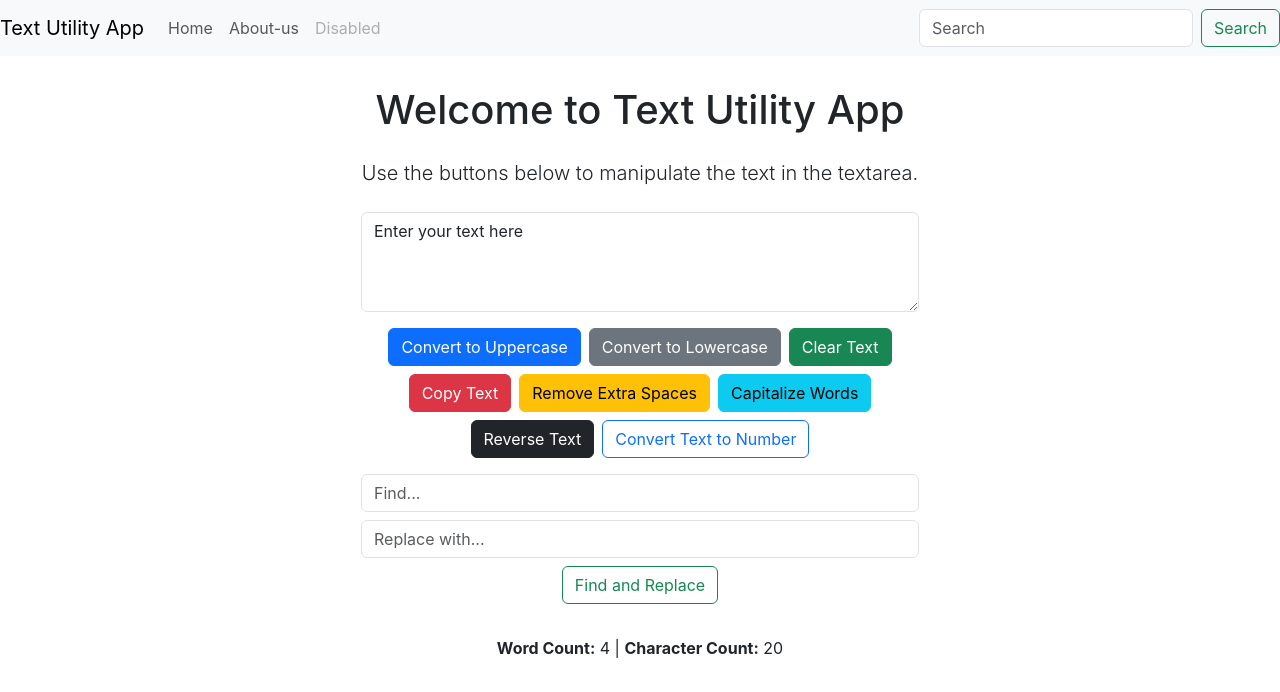
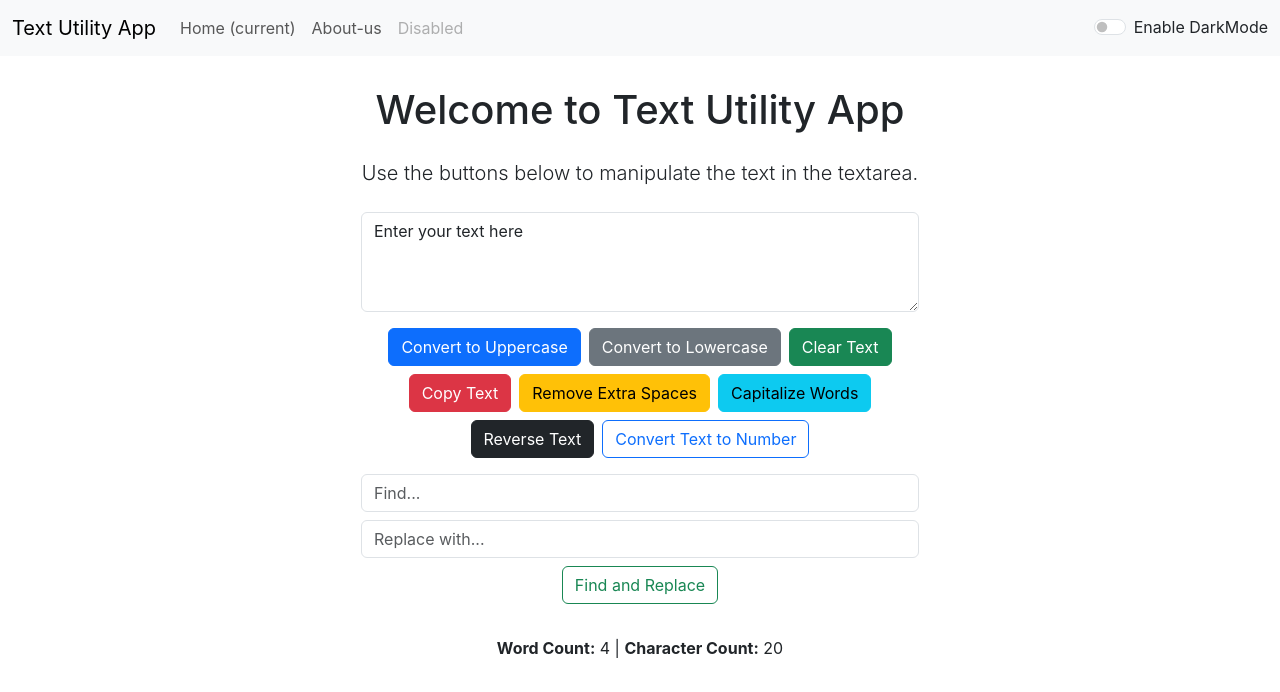
Before and after one commit to Himanshu5204/text-utiles, a React (Create React App) app: page / in a window 1280 px wide. Shown: the top 692 px of the page. Built offline with nearby package versions, Linux system fonts and the light colour scheme.

Commit message:
dark mode added

```diff
--- a/src/App.js
+++ b/src/App.js
@@ -3,12 +3,38 @@
 // import About_us from "./Components/About_us";
 import Navbar from "./Components/Navbar";
 import TextForm from "./Components/TextForm";
+import React, { useState } from "react";
 
 function App() {
+  const [mode, setMode] = useState("light"); // Whether dark mode is enabled or not
+  const [alert, setAlert] = useState(null);
+
+  const showAlert = (message, type) => {
+    setAlert({
+      msg: message,
+      type: type,
+    });
+    setTimeout(() => {
+      setAlert(null);
+    }, 1500);
+  };
+
+  const toggleMode = () => {
+    if (mode === "light") {
+      setMode("dark");
+      document.body.style.backgroundColor = "#042743";
+      showAlert("Dark mode has been enabled", "success");
+    } else {
+      setMode("light");
+      document.body.style.backgroundColor = "white";
+      showAlert("Light mode has been enabled", "success");
+    }
+  };
+
   return (
     <>
-      <Navbar title="Text Utility App" />
-      <TextForm heading="Welcome to Text Utility App"/>
+      <Navbar title="Text Utility App" mode={mode} toggleMode={toggleMode} />
+      <TextForm heading="Welcome to Text Utility App" mode={mode} />
 
       {/* <About_us /> */}
     </>
--- a/src/Components/Navbar.js
+++ b/src/Components/Navbar.js
@@ -3,52 +3,35 @@
 export default function Navbar(props) {
   return (
     <>
-      <nav className="navbar navbar-expand-lg navbar-light bg-light">
-        <a className="navbar-brand" href="/">
-          {props.title}
-        </a>
-        <button
-          className="navbar-toggler"
-          type="button"
-          data-toggle="collapse"
-          data-target="#navbarSupportedContent"
-          aria-controls="navbarSupportedContent"
-          aria-expanded="false"
-          aria-label="Toggle navigation"
-        >
+      <nav className={`navbar navbar-expand-lg navbar-${props.mode} bg-${props.mode}`}>
+        <div className="container-fluid">
+          <a class="navbar-brand" href="/">{props.title}</a>
+          <button className="navbar-toggler" type="button" data-bs-toggle="collapse"
+            data-bs-target="#navbarSupportedContent" aria-controls="navbarSupportedContent"
+            aria-expanded="false" aria-label="Toggle navigation">
             <span className="navbar-toggler-icon"></span>
           </button>
 
           <div className="collapse navbar-collapse" id="navbarSupportedContent">
             <ul className="navbar-nav me-auto mb-2 mb-lg-0">
-            <li className="nav-item active">
-              <a className="nav-link" href="/">
-                Home <span className="visually-hidden">(current)</span>
-              </a>
+              <li className="nav-item">
+                <a class="nav-link" href="/">Home <span class="sr-only">(current)</span></a>
               </li>
               <li className="nav-item">
-              <a className="nav-link" href="/">
-                About-us
-              </a>
+                <a class="nav-link" href="/">About-us</a>
               </li>
               <li className="nav-item">
-              <a className="nav-link disabled" href="/">
-                Disabled
-              </a>
+                <a class="nav-link disabled" href="/">Disabled</a>
               </li>
             </ul>
-
-          <form className="d-flex" role="search">
-            <input
-              className="form-control me-2"
-              type="search"
-              placeholder="Search"
-              aria-label="Search"
-            />
-            <button className="btn btn-outline-success" type="submit">
-              Search
-            </button>
-          </form>
+            <div className={`form-check form-switch text-${props.mode === 'light' ? 'dark' : 'light'}`}>
+              <input className="form-check-input" onClick={props.toggleMode}
+                type="checkbox" id="flexSwitchCheckDefault" />
+              <label className="form-check-label" htmlFor="flexSwitchCheckDefault">
+                Enable DarkMode
+              </label>
+            </div>
+          </div>
         </div>
       </nav>
     </>
```
Lines whose indentation alone changed are shown as unchanged.
